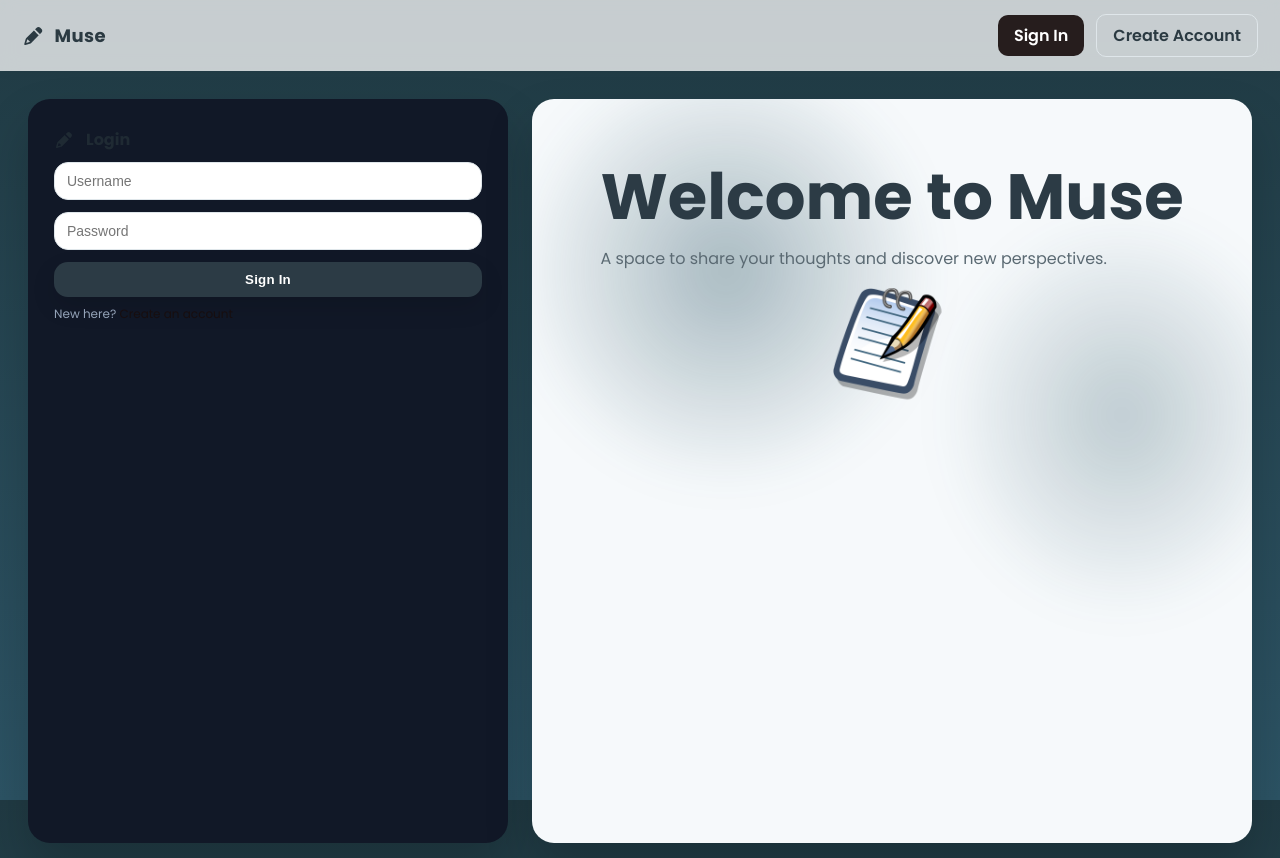
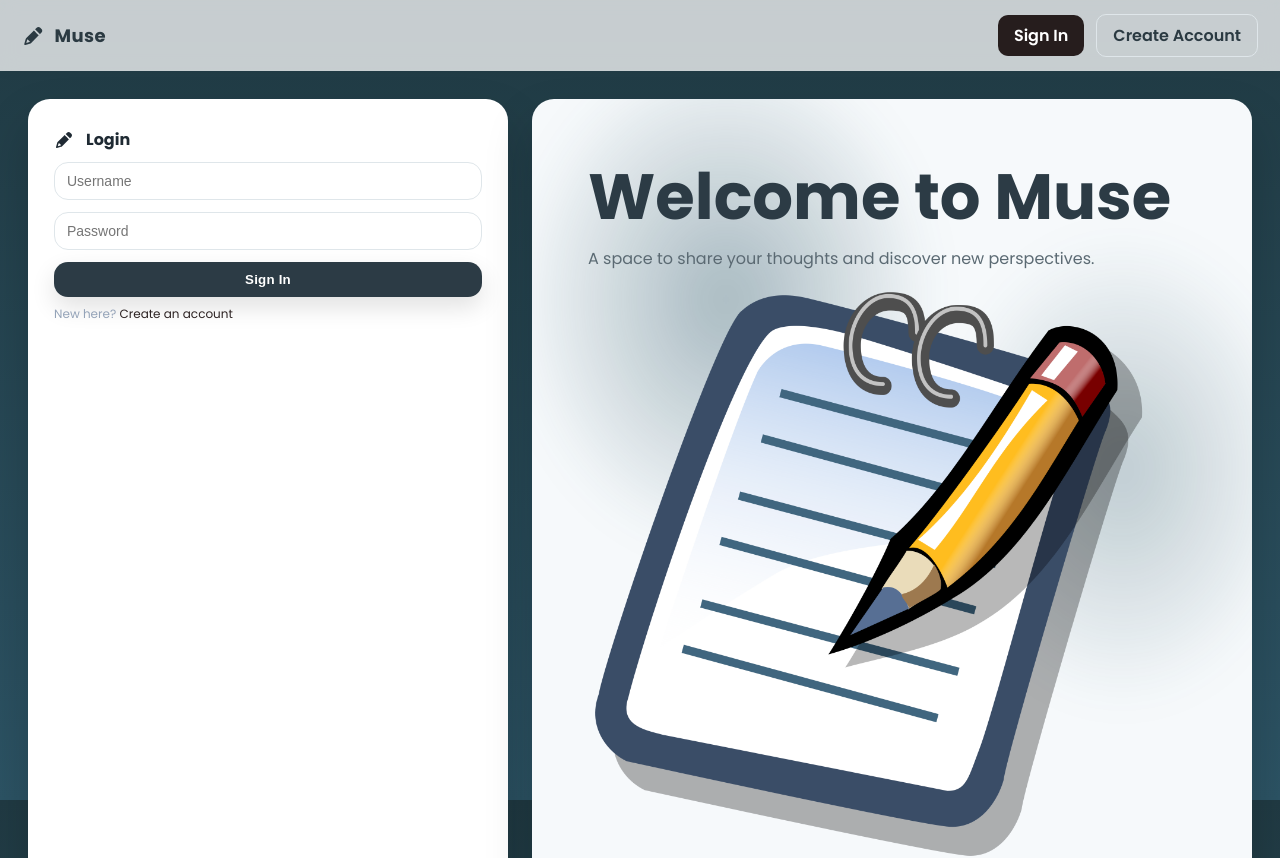
Before and after one commit to AvniIsrani1/react-440, a React (Create React App) app in the folder frontend/: page /login in a window 1280 px wide. Shown: the top 858 px of the page. Built offline with nearby package versions, Linux system fonts and the light colour scheme; no server answers.

Commit message:
fixed styling for welcome page

```diff
--- a/frontend/src/pages/BlogPost/BlogPost.css
+++ b/frontend/src/pages/BlogPost/BlogPost.css
@@ -73,7 +73,7 @@
   margin-bottom: 20px;
 }
 
-.hero-image {
+.blog-hero-image {
   width: 120px;
   height: auto;
   object-fit: cover;
--- a/frontend/src/pages/BlogPost/BlogPost.jsx
+++ b/frontend/src/pages/BlogPost/BlogPost.jsx
@@ -37,7 +37,7 @@ export default function BlogPost() {
             <h1>Share Your Thoughts</h1>
 
           <div className="hero-image-container">
-            <img src={notepad} alt="Muse Notepad Icon" className="hero-image" />
+            <img src={notepad} alt="Muse Notepad Icon" className="blog-hero-image" />
           </div>
 
           <form onSubmit={handleSubmit} className="blogpost-form">
--- a/frontend/src/pages/BlogSearch/BlogSearch.css
+++ b/frontend/src/pages/BlogSearch/BlogSearch.css
@@ -1,6 +1,6 @@
 :root{
   --surface:#0f172a;
-  --panel:#111827;
+  /* --panel:#111827; */
   --muted:#94a3b8;
   --ring:#334155;
   --text:#e5e7eb;
```
Also changed, not shown: 1 other file (tests, documents, lock files or other folders).
